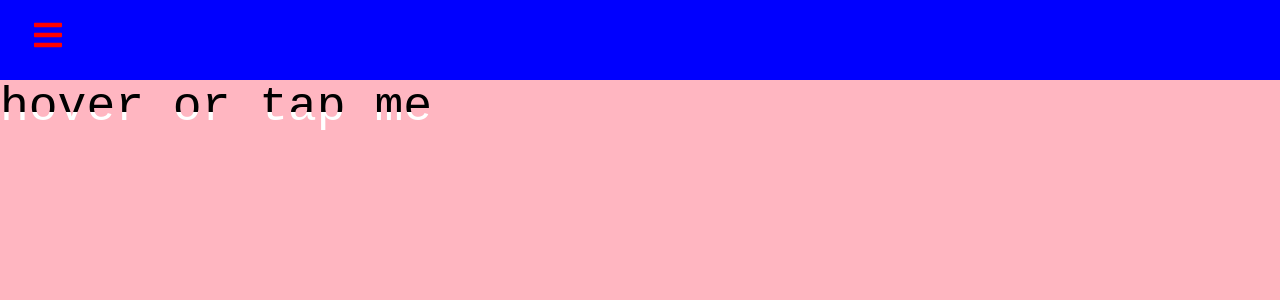
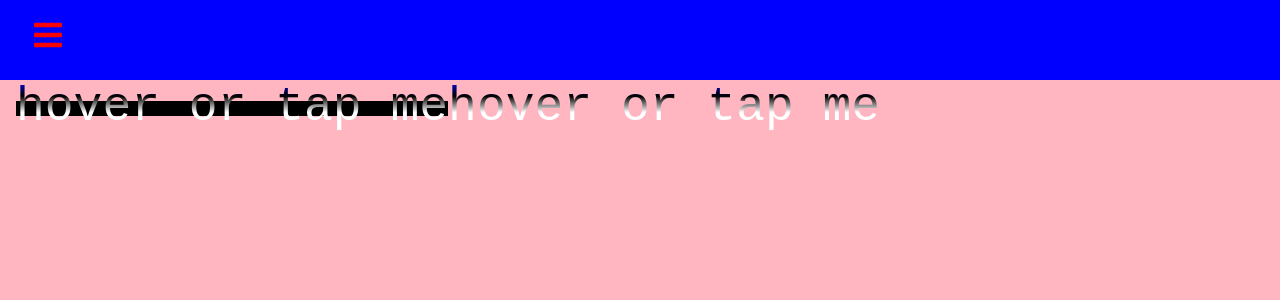
Before and after one commit to jumpybuns/freestylin-, a React app: page /css2 in a window 1280 px wide. Shown: the top 300 px of the page. Built offline with nearby package versions, Linux system fonts and the light colour scheme.

Commit message:
more gross stuff

```diff
--- a/src/components/CSS2/CSS2.css
+++ b/src/components/CSS2/CSS2.css
@@ -24,7 +24,7 @@ p {
   position: relative;
   display: inline-block;
   font-size: 3rem;
-  background: linear-gradient(to bottom, #000, #000 60%, #fff 60%, #fff 100%);
+  background: linear-gradient(to bottom, blue, #000 30%, #fff 60%, #fff 100%);
   background-clip: text;
   -webkit-background-clip: text;
   color: transparent;
--- a/src/components/CSS2/CSS2.js
+++ b/src/components/CSS2/CSS2.js
@@ -5,6 +5,9 @@ export default class CSS2 extends Component {
   render() {
     return (
       <div>
+        <span>
+          <p className={styles.text}>hover or tap me</p>
+        </span>
         <p className={styles.text}>hover or tap me</p>
       </div>
     );
```
